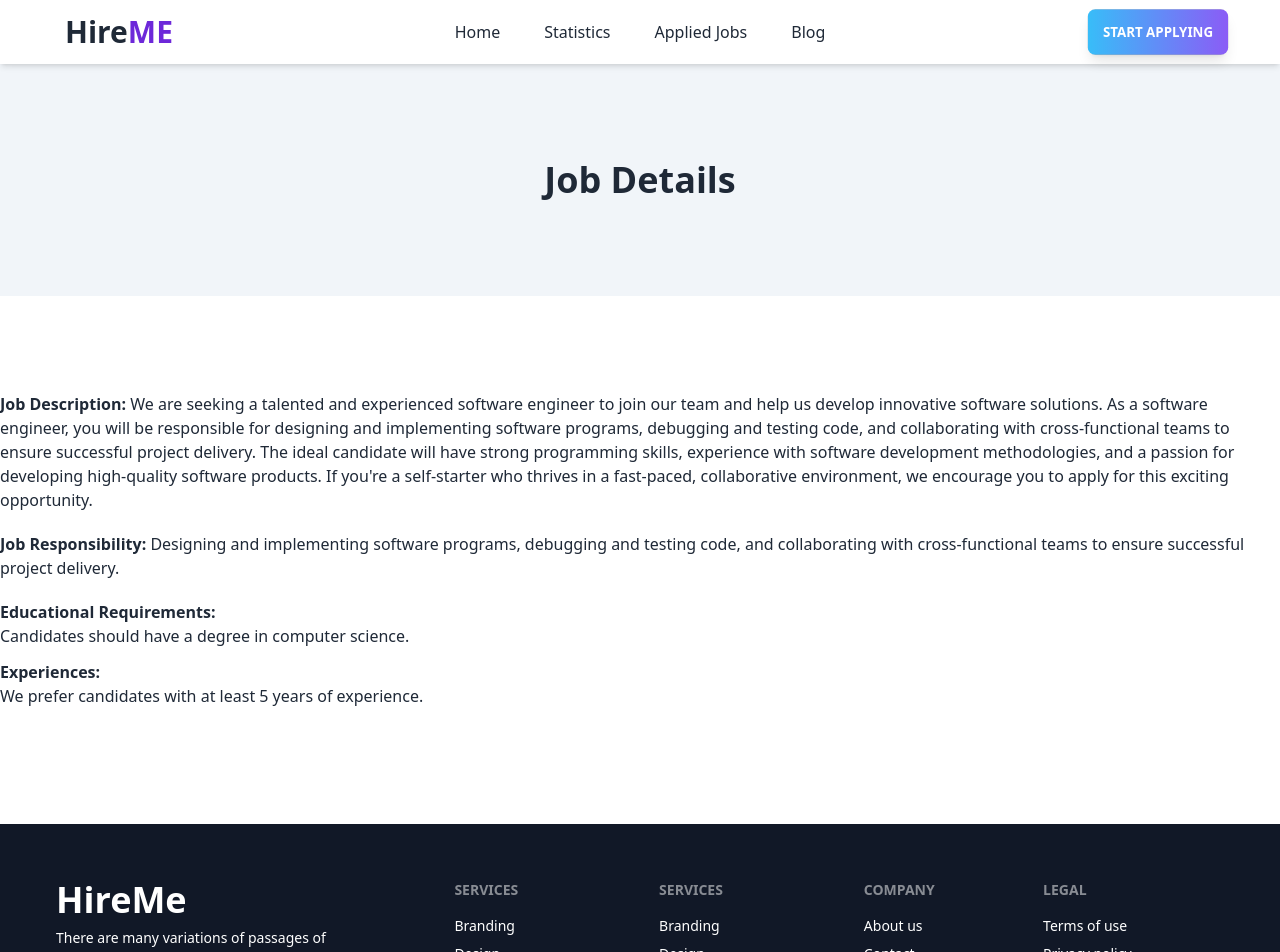
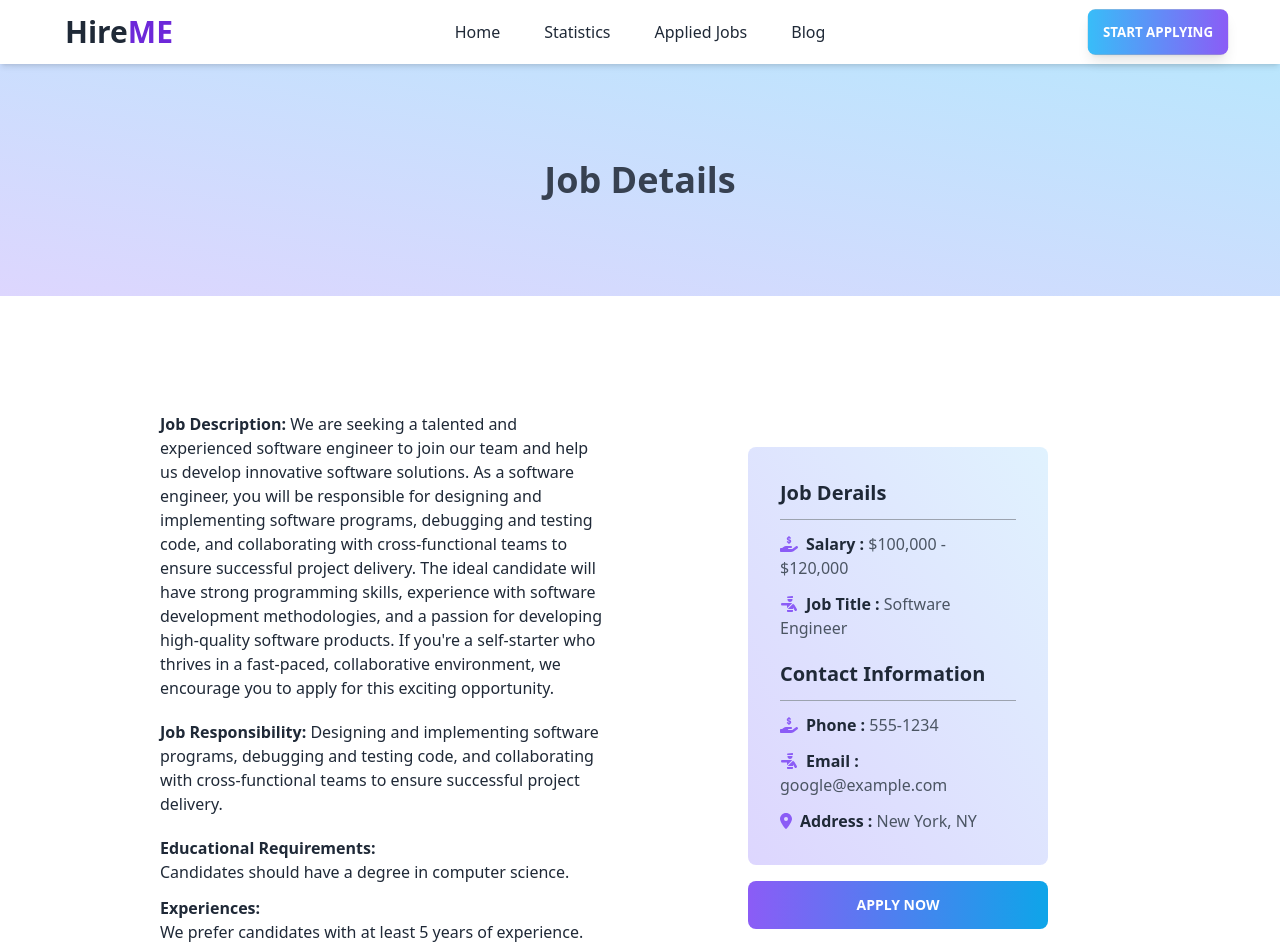
Before and after one commit to gsjoy24/hire-me, a React (Vite) app: page /job/1a2b3 in a window 1280 px wide. Shown: the top 952 px of the page. Built offline with nearby package versions, Linux system fonts and the light colour scheme.

Commit message:
showing job detail complete

```diff
--- a/src/components/Home/JobPosts/JobDetail.jsx
+++ b/src/components/Home/JobPosts/JobDetail.jsx
@@ -1,6 +1,14 @@
 import React from 'react';
 import { useLoaderData, useParams } from 'react-router-dom';
 import SectionTitle from '../../SectionTitle';
+import { FontAwesomeIcon } from '@fortawesome/react-fontawesome';
+import {
+	faCalendarAlt,
+	faCalendarCheck,
+	faHandHoldingDollar,
+	faLocationDot,
+	faPersonMilitaryPointing
+} from '@fortawesome/free-solid-svg-icons';
 
 const JobDetail = () => {
 	const jobPosts = useLoaderData();
@@ -21,8 +29,9 @@ const JobDetail = () => {
 	return (
 		<div>
 			<SectionTitle>Job Details</SectionTitle>
-			<div className='py-24'>
-				<div>
+			<div className='py-24 max-w-[1000px] grid grid-cols-1 lg:grid-cols-2 gap-8 mx-auto'>
+				{/* left side */}
+				<div className='p-5'>
 					<p className='mb-5'>
 						<span className='font-bold'>Job Description: </span>
 						{jobDescription}
@@ -40,7 +49,45 @@ const JobDetail = () => {
 						{experiences}
 					</p>
 				</div>
-				<div></div>
+
+				{/* right side */}
+				<div className='max-w-[300px] m-auto'>
+					<div className='p-8 bg-gradient-to-tr from-violet-200 to-sky-100 rounded-lg'>
+						<div className='pb-5'>
+							<h3 className='font-bold text-xl border-b border-gray-400 pb-3 mb-3'>Job Derails</h3>
+
+							<p className='mb-3'>
+								<FontAwesomeIcon className='mr-2 text-violet-500' icon={faHandHoldingDollar} />
+								<span className='font-semibold'>Salary :</span>
+								<span className='text-gray-600'> {salary}</span>
+							</p>
+							<p>
+								<FontAwesomeIcon className='mr-2 text-violet-500' icon={faPersonMilitaryPointing} />
+								<span className='font-semibold'>Job Title :</span>
+								<span className='text-gray-600'> {jobTitle}</span>
+							</p>
+						</div>
+						<div>
+							<h3 className='font-bold text-xl border-b border-gray-400 pb-3 mb-3'>Contact Information</h3>
+							<p className='mb-3'>
+								<FontAwesomeIcon className='mr-2 text-violet-500' icon={faHandHoldingDollar} />
+								<span className='font-semibold'>Phone :</span>
+								<span className='text-gray-600'> {contactInformation.phone}</span>
+							</p>
+							<p className='mb-3'>
+								<FontAwesomeIcon className='mr-2 text-violet-500' icon={faPersonMilitaryPointing} />
+								<span className='font-semibold'>Email :</span>
+								<span className='text-gray-600'> {contactInformation.email}</span>
+							</p>
+							<p>
+								<FontAwesomeIcon className='mr-2 text-violet-500' icon={faLocationDot} />
+								<span className='font-semibold'>Address :</span>
+								<span className='text-gray-600'> {location}</span>
+							</p>
+						</div>
+					</div>
+					<button className='btn w-full mt-4 bg-gradient-to-r from-violet-500 to-sky-500 border-0'>Apply Now</button>
+				</div>
 			</div>
 		</div>
 	);
--- a/src/components/SectionTitle.jsx
+++ b/src/components/SectionTitle.jsx
@@ -3,7 +3,7 @@ import React from 'react';
 const SectionTitle = ({ children }) => {
 	return (
 		<div>
-			<h1 className='py-24 bg-slate-100  text-4xl text-center font-bold'>{children}</h1>
+			<h1 className='py-24 bg-gradient-to-tr from-violet-200 to-sky-200 text-gray-700 text-4xl text-center font-bold'>{children}</h1>
 		</div>
 	);
 };
```
